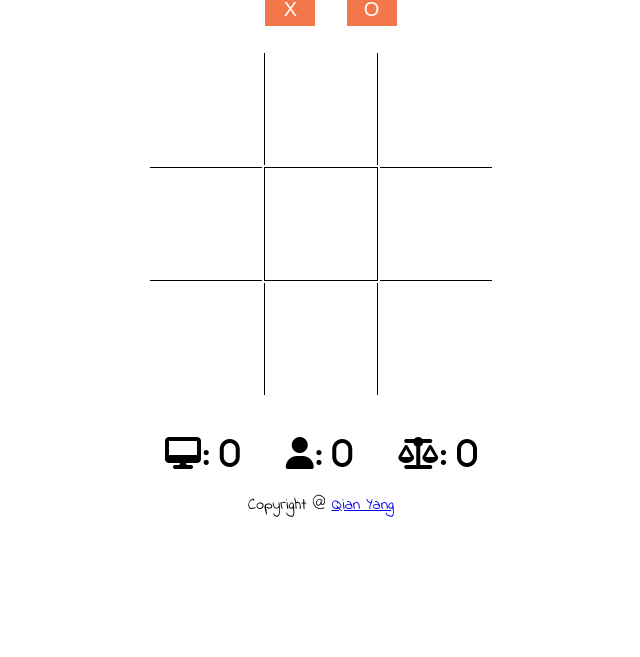
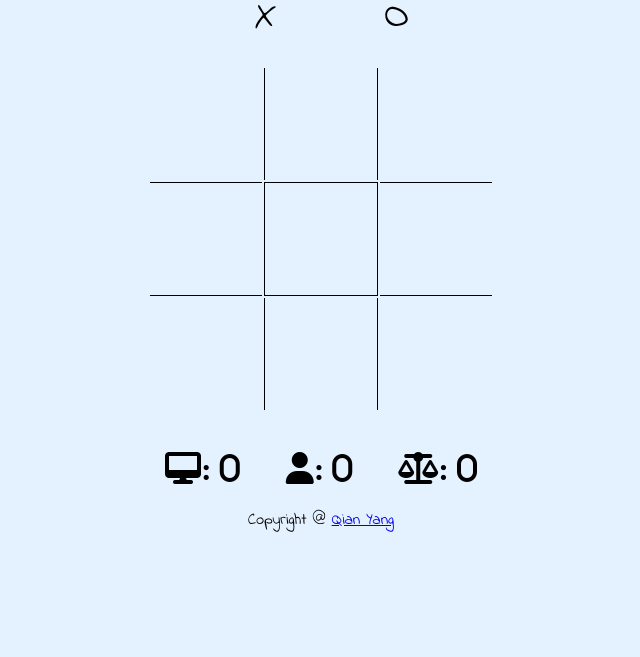
Before and after one commit to IAMQIANYANG/tic-tac-toe, a plain HTML site: page index.html in a window 1280 px wide. Shown: the part 143-800 px from the top of the page, without its empty margins (319-959 px from the left). Drawn offline with Linux system fonts and the light colour scheme.

Commit message:
changed background color and button

```diff
--- a/tic-tac-toe.css
+++ b/tic-tac-toe.css
@@ -1,5 +1,6 @@
 body{
     font-family: 'Indie Flower', cursive;
+    background: #E4F1FE;
 }
 
 h1 {
@@ -9,14 +10,17 @@ h1 {
 }
 
 button{
-    padding: 5px 10px;
-    color: #ffffff;
-    font-size: 20px;
-    background-color: #F2784B;
+    padding: 0;
+    color: #000000;
+    background-color: #E4F1FE;
     border-style:none;
-    width:50px;
+    font-size:40px;
     margin-left:20px;
+    font-family: 'Indie Flower', cursive;
+    width: 100px;
+    outline:0;
 }
+
 
 
 #gameControl{
```
